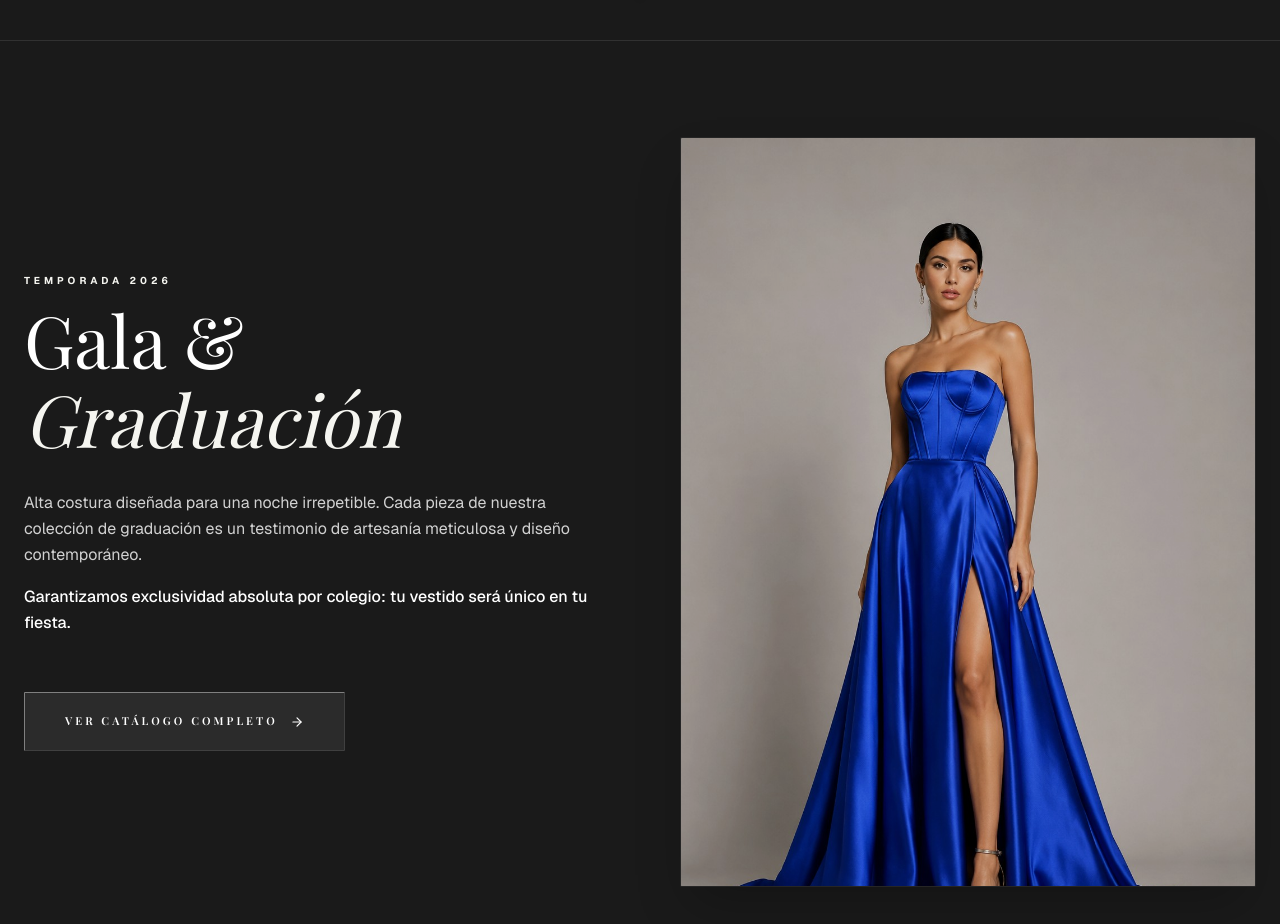
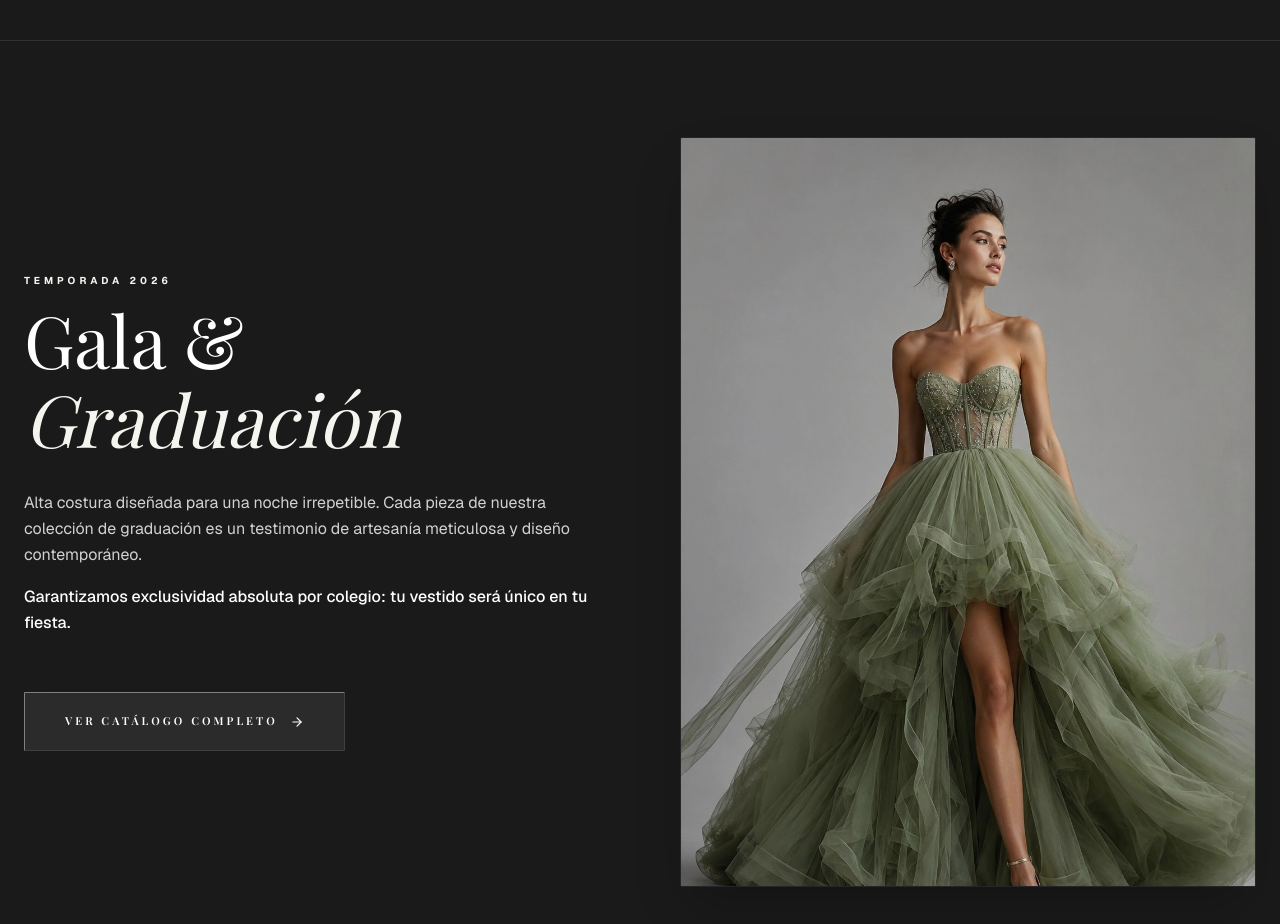
Before and after one commit to Gaz-Style/elena-atelier, a Next.js app: page / in a window 1280 px wide. Shown: the part 840-1764 px from the top of the page. Built offline with nearby package versions, Linux system fonts and the light colour scheme; a web font is replaced by a local one.

Commit message:
UI: Add ImageRotator component for Gala gateway card

```diff
--- a/src/app/page.tsx
+++ b/src/app/page.tsx
@@ -3,6 +3,15 @@ import Link from "next/link";
 import Image from "next/image";
 import { ArrowRight } from "lucide-react";
 import { vestidosFiesta } from "@/lib/fiesta-data";
+import ImageRotator from "@/components/ImageRotator";
+
+const fiestaCarouselImages = [
+  "/trabajos/fiesta/1. Clara Celeste  Azul Royal Frente.jpg",
+  "/trabajos/fiesta/4. Rebecca Verde Sage.jpg",
+  "/trabajos/fiesta/7. Estrella Plata.jpg",
+  "/trabajos/fiesta/16. Camille Granate..jpg",
+  "/trabajos/fiesta/23. Aliana Terracota.jpg"
+];
 
 export default function Home() {
   return (
@@ -43,12 +52,9 @@ export default function Home() {
             {/* IMAGE SIDE */}
             <Link href="/graduacion" className="group lg:col-span-6 relative rounded-sm overflow-hidden shadow-2xl border border-white/5 hover:border-white/20 transition-all duration-700 min-h-[500px] lg:min-h-[750px] order-1 lg:order-2 block">
               <div className="absolute inset-0 bg-black/10 group-hover:bg-transparent transition-colors duration-700 z-10 pointer-events-none" />
-              <Image
-                src="/trabajos/fiesta/1. Clara Celeste  Azul Royal Frente.jpg"
-                alt="Gala & Graduación"
-                fill
-                className="absolute inset-0 w-full h-full object-cover object-top transition-transform duration-[1500ms] ease-[cubic-bezier(0.16,1,0.3,1)] group-hover:scale-[1.03]"
-              />
+              <div className="absolute inset-0 w-full h-full group-hover:scale-[1.03] transition-transform duration-[2000ms] ease-out">
+                <ImageRotator images={fiestaCarouselImages} interval={5000} />
+              </div>
             </Link>
           </div>
         </div>
--- /dev/null
+++ b/src/components/ImageRotator.tsx
@@ -0,0 +1,42 @@
+"use client";
+
+import { useState, useEffect } from "react";
+import Image from "next/image";
+
+interface ImageRotatorProps {
+  images: string[];
+  interval?: number;
+}
+
+export default function ImageRotator({ images, interval = 4000 }: ImageRotatorProps) {
+  const [currentIndex, setCurrentIndex] = useState(0);
+
+  useEffect(() => {
+    if (!images || images.length <= 1) return;
+
+    const timer = setInterval(() => {
+      setCurrentIndex((prev) => (prev + 1) % images.length);
+    }, interval);
+
+    return () => clearInterval(timer);
+  }, [images, interval]);
+
+  if (!images || images.length === 0) return null;
+
+  return (
+    <>
+      {images.map((src, idx) => (
+        <Image
+          key={src}
+          src={src}
+          alt={`Gallery image ${idx + 1}`}
+          fill
+          className={`absolute inset-0 w-full h-full object-cover object-top transition-opacity duration-[1500ms] ${
+            idx === currentIndex ? "opacity-100" : "opacity-0"
+          }`}
+          priority={idx === 0}
+        />
+      ))}
+    </>
+  );
+}
```
